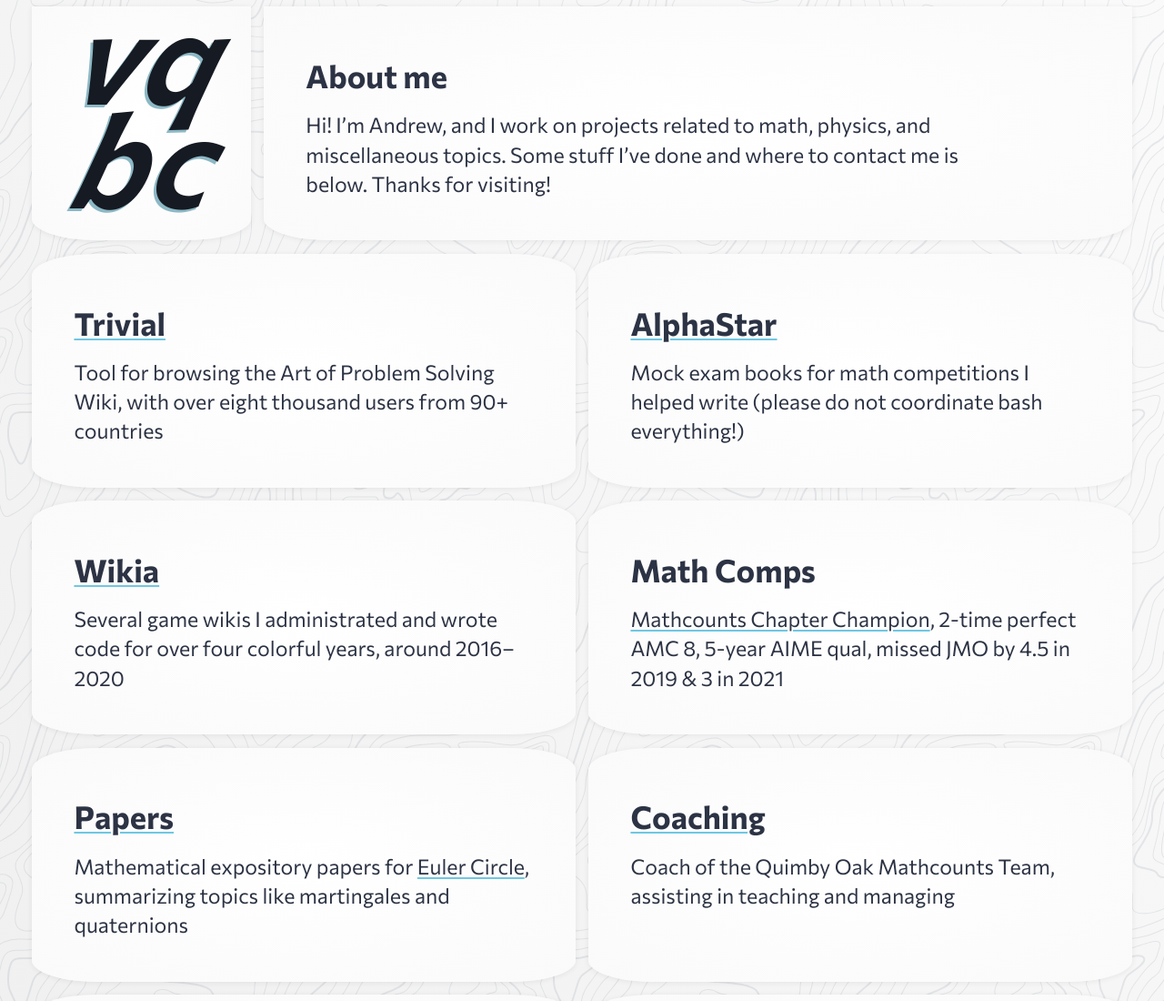
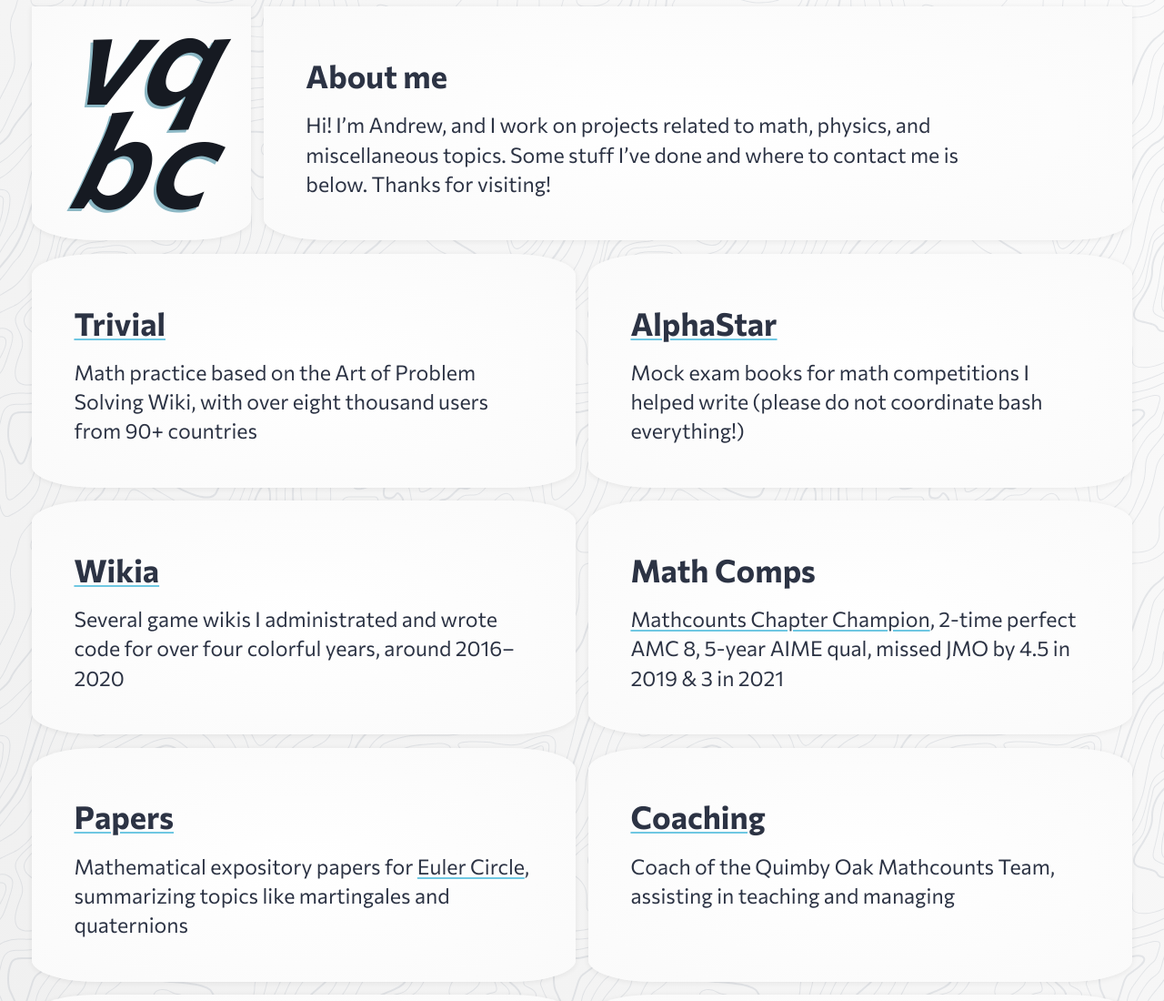
Before and after one commit to vqbc/vqbc.github.io, a website built with Parcel: page index.html in a window 1280 px wide. Shown: the top 1100 px of the page at 91% size. Built offline with nearby package versions, Linux system fonts and the light colour scheme.

Commit message:
Update text

```diff
--- a/index.html
+++ b/index.html
@@ -80,8 +80,8 @@
       <section>
         <h2><a href="https://vqbc.github.io/trivial">Trivial</a></h2>
         <p>
-          Tool for browsing the Art of Problem Solving Wiki, with over eight
-          thousand users from 90+ countries
+          Math practice based on the Art of Problem Solving Wiki, with over
+          eight thousand users from 90+ countries
         </p>
       </section>
       <section>
```
